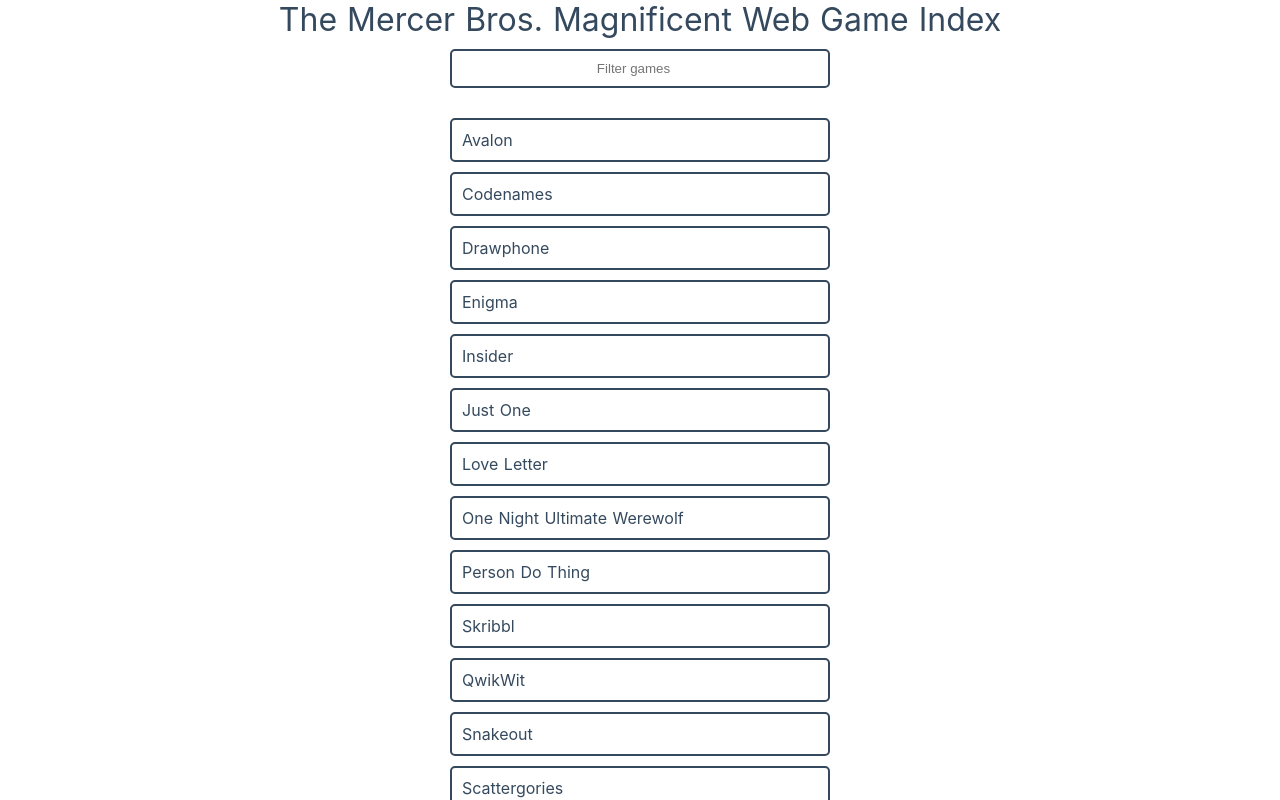
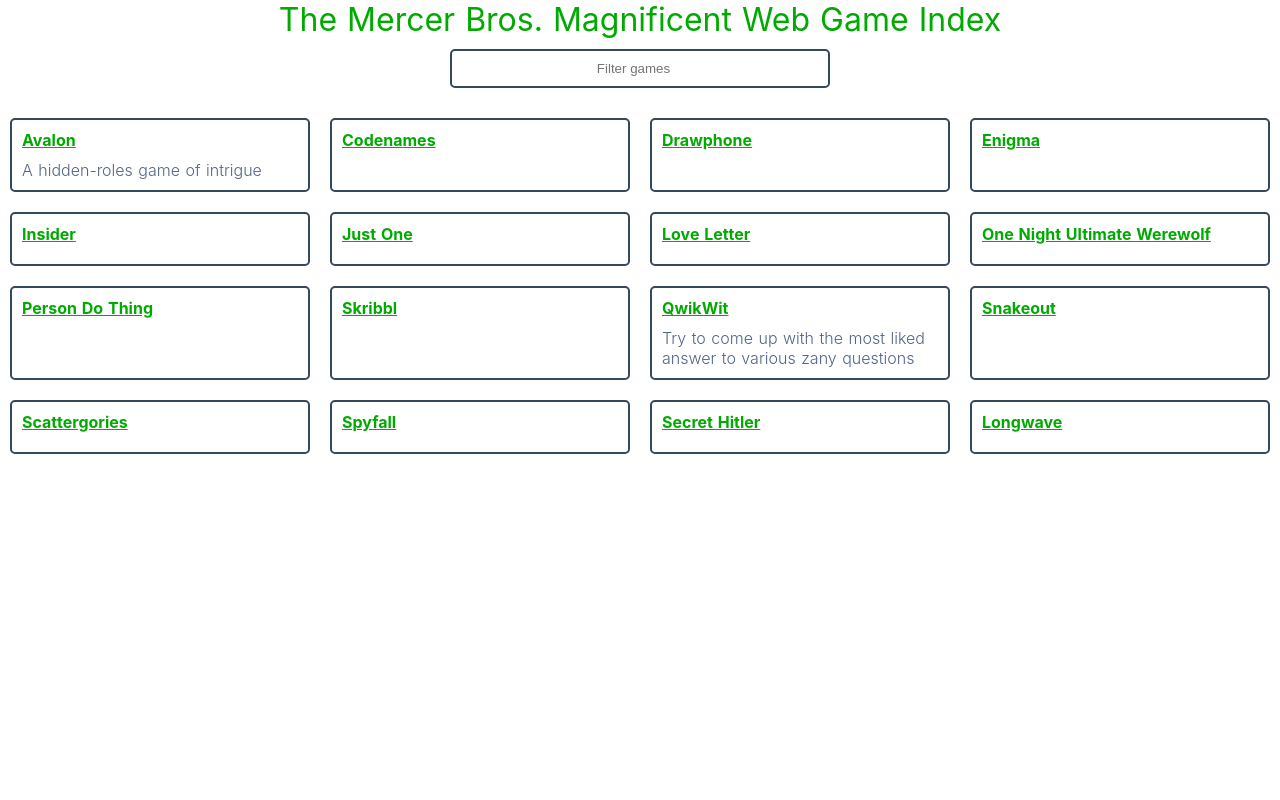
Before and after one commit to tylermercer/web-game-index, a Nuxt app: page / in a window 1280 px wide. Shown: the top 800 px of the page. Built offline with nearby package versions, Linux system fonts and the light colour scheme.

Commit message:
Arrange multiple cards horizontally if there's enough room

```diff
--- a/pages/index.vue
+++ b/pages/index.vue
@@ -9,8 +9,9 @@
       </div>
       <div class="results">
         <ul v-if="games.length">
-          <li v-for="game in games" :key="game.slug">
-            {{ game.name }}
+          <li class="game" v-for="game in games" :key="game.slug">
+            <a :href="game.url" class="title">{{ game.name }}</a>
+            <span class="description" v-if="game.description">{{ game.description }} </span>
           </li>
         </ul>
         <p v-else-if="query" class="no-results">
@@ -32,7 +33,7 @@
       games: _games,
       query: '',
       fuse: new Fuse(_games, {
-        shouldSort: false,
+        // shouldSort: false,
         keys: ['name','description','implOf','url']
       })
     };
@@ -53,7 +54,7 @@
 <style>
 
 :root {
-  --accent: orange;
+  --accent: #00aa00;
   --bg-page: white;
   --bg-card: white;
   --bg-input-text: white;
@@ -76,8 +77,15 @@
     Arial,
     sans-serif;
   background: var(--bg-page);
-  caret-color: var(--accent);
   color: var(--text);
+}
+
+a {
+  color: var(--accent);
+}
+
+* {
+  box-sizing: border-box;
 }
 
 ::selection {
@@ -88,16 +96,17 @@
 header {
   text-align: center;
   font-size: 2em;
+  color: var(--accent);
 }
 
 .container {
-  margin: 0 auto;
-  max-width: 400px;
   display: flex;
   flex-direction: column;
 }
 
 .search {
+  margin: 0 auto;
+  width: 400px;
   padding: 10px;
   font-size: 1.5em;
 }
@@ -120,37 +129,39 @@
 }
 
 .results ul {
+  display: flex;
+  flex-flow: row wrap;
+  justify-content: center;
   padding: 0;
   list-style: none;
 }
 
-.results ul li {
+.game {
+  display: block;
   margin: 10px;
   border-radius: 5px;
   background: var(--bg-card);
   border: 2px solid var(--border-card);
   padding: 10px;
+  width: 300px;
+}
+
+.game .title {
+  display: block;
+  font-weight: bold;
+  margin-bottom: 10px;
+}
+
+.game .description {
+  font-weight: 300;
+  color: var(--text-subtitle);
+  padding-bottom: 15px;
 }
 
 .no-results {
   text-align: center;
 }
 
-.title {
-  display: block;
-  font-weight: 300;
-  font-size: 100px;
-  letter-spacing: 1px;
-}
-
-.subtitle {
-  font-weight: 300;
-  font-size: 42px;
-  color: var(--text-subtitle);
-  word-spacing: 5px;
-  padding-bottom: 15px;
-}
-
 .links {
   padding-top: 15px;
 }
```
